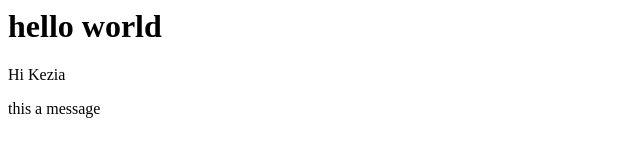
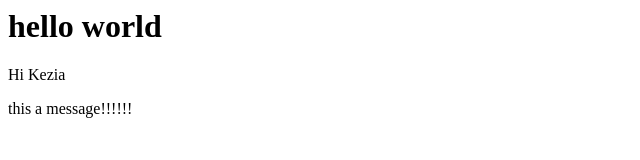
Before and after one commit to latenace/Balls, a plain HTML site: page index.html in a window 1280 px wide. Shown: the full height of the page, 0-640 px from the left. Drawn offline with Linux system fonts and the light colour scheme.

Commit message:
Update index.html

```diff
--- a/index.html
+++ b/index.html
@@ -1,5 +1,5 @@
 <hmtl>
     <h1>hello world</h1>
     <p>Hi Kezia</p>
-    <p>this a message</p>
+    <p>this a message!!!!!!</p>
 </hmtl>
```
